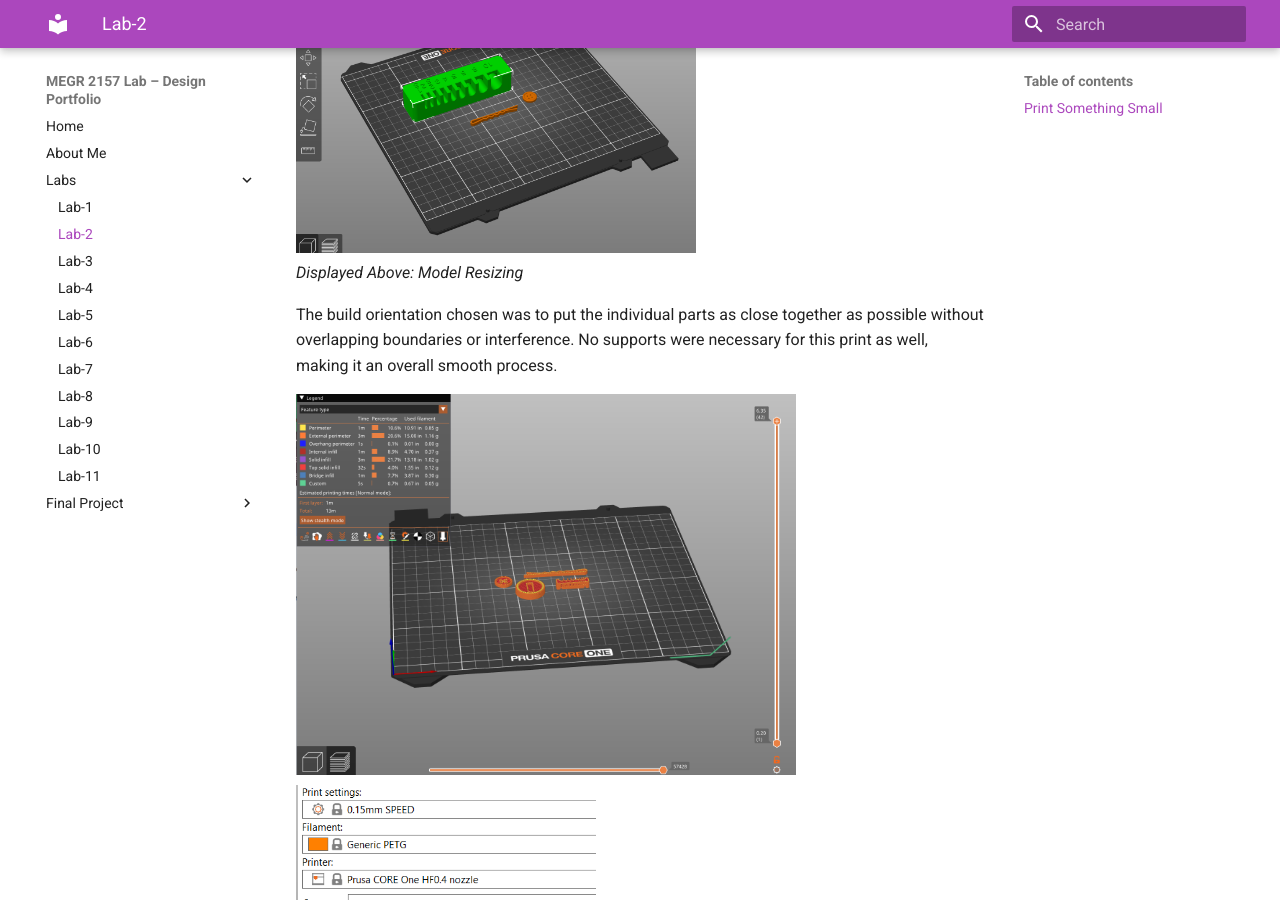
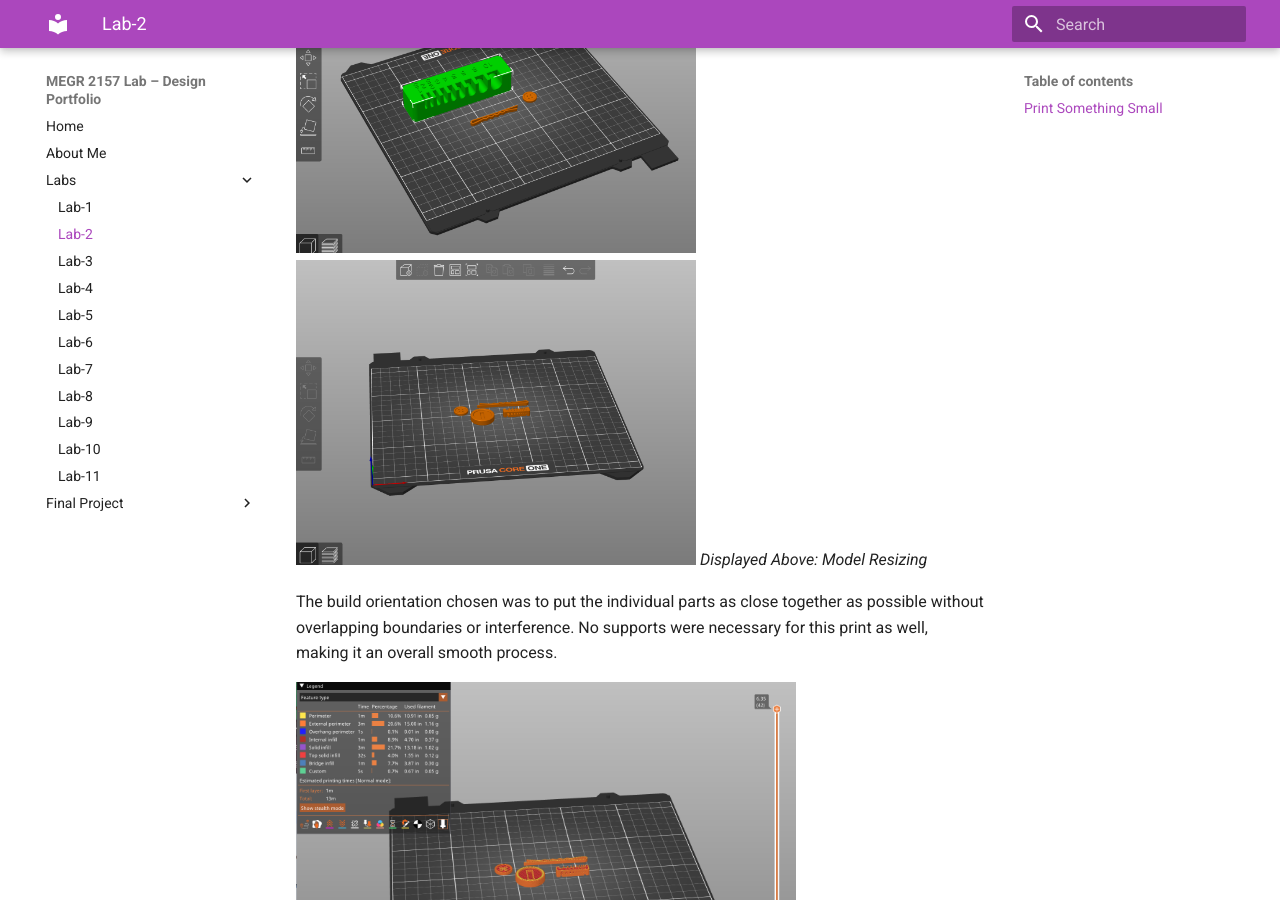
Before and after one commit to swils201/saniyah-wilson-portfolio, an MkDocs documentation site: the page built from docs/Labs/L02/index.md, in a window 1280 px wide and 900 px high, scrolled down 2855 px. Built offline with MkDocs 1.6.1 and Material for MkDocs 9.7.7, drawn with Linux system fonts in a browser that asks for light colours.

Commit message:
Update index.md

```diff
--- a/docs/Labs/L02/index.md
+++ b/docs/Labs/L02/index.md
@@ -35,6 +35,7 @@ When FDM printing, one specific consideration that must be kept in mind is therm
 For my group, the only difficulties of the slicing and scaling process was in sharing the files with one another due to WIFI issues at the time. Otherwise, three out of the four models chosen were under the .25 inch height limit and all were within a 2 inches by 2 inches area. The print that surpassed the limit was easily scaled down by adjusting the z-axis restraints to match the assignment stipulations.
 
 <img src="Screenshot 2026-08-27 134942.png" alt="Description" width="400" height="300">
+<img src="Screenshot 2026-08-27 135157.png" alt="Description" width="400" height="300">
 *Displayed Above: Model Resizing*
 
 The build orientation chosen was to put the individual parts as close together as possible without overlapping boundaries or interference. No supports were necessary for this print as well, making it an overall smooth process.
```
